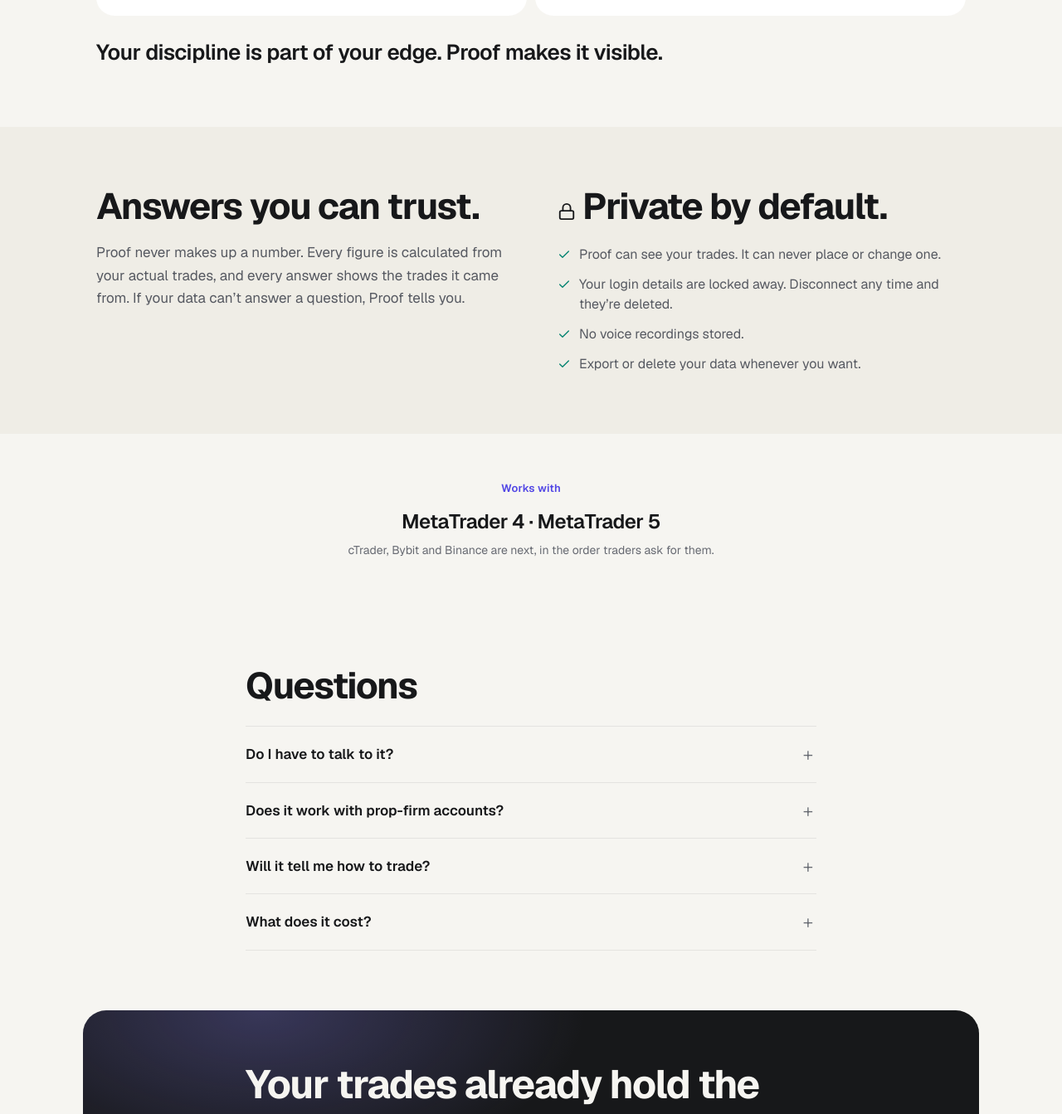
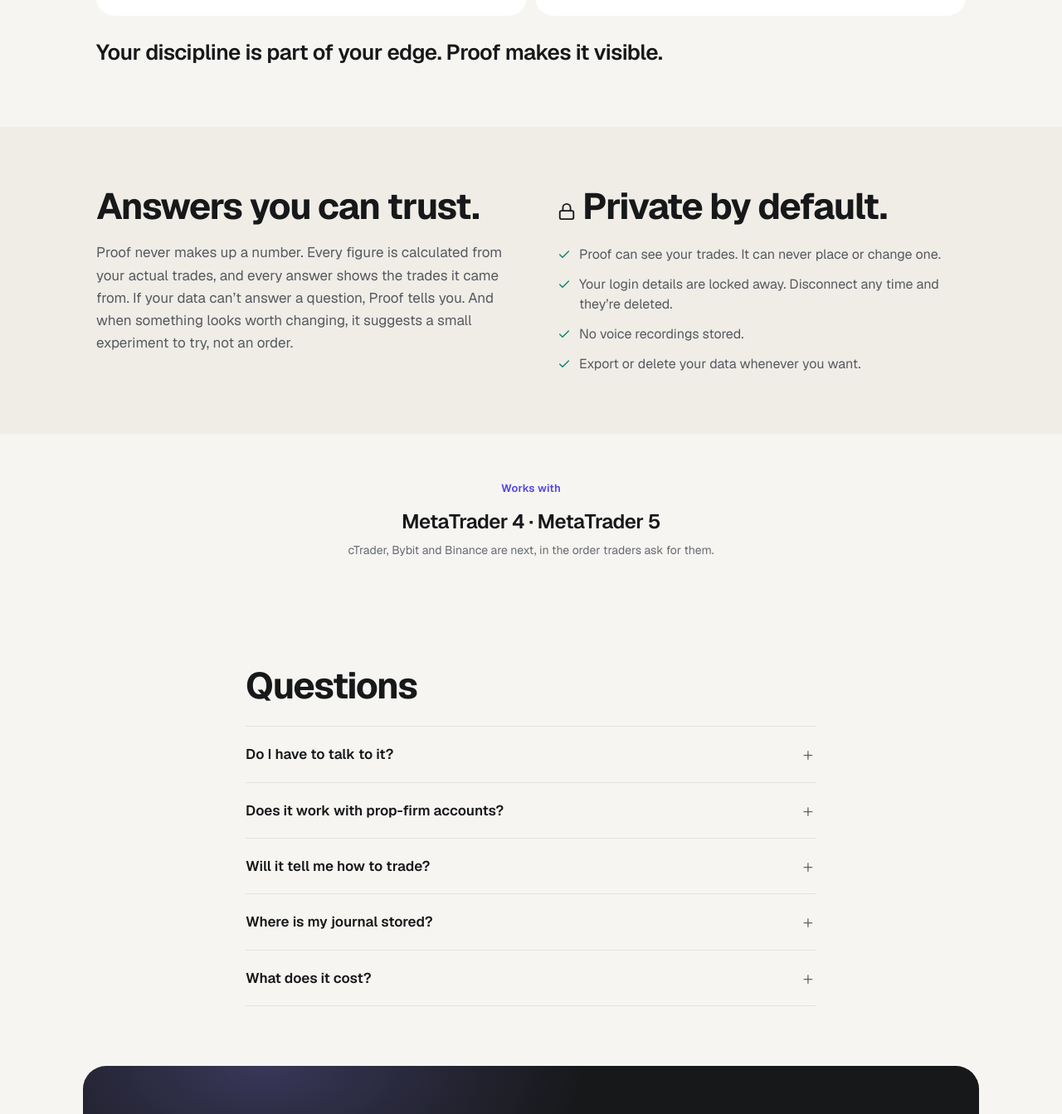
Before and after one commit to TobiWilliams001/proof, a Next.js app: page / in a window 1280 px wide. Shown: the part 3639-4982 px from the top of the page at 83% size. Built offline with nearby package versions, Linux system fonts and the light colour scheme.

Commit message:
feat: tell traders about experiments and where their journal is stored

```diff
--- a/src/app/page.tsx
+++ b/src/app/page.tsx
@@ -50,6 +50,7 @@ const FAQ = [
   ['Do I have to talk to it?', 'No. Type or speak, whatever suits the moment.'],
   ['Does it work with prop-firm accounts?', 'Yes, if your firm uses MetaTrader 4 or 5. Connect with your investor password, the view-only one your firm gives you.'],
   ['Will it tell me how to trade?', 'No. Your strategy stays yours. Proof shows you, with evidence, what’s working in it and what isn’t.'],
+  ['Where is my journal stored?', 'For now, on your device. You can export or delete it any time. Syncing across devices is coming.'],
   ['What does it cost?', 'Free during early access.'],
 ];
 
@@ -214,7 +215,7 @@ export default function Landing() {
           <div className={s.trust}>
             <Reveal><h2 className={s.h2}>Answers you can trust.</h2></Reveal>
             <p className={s.body}>
-              Proof never makes up a number. Every figure is calculated from your actual trades, and every answer shows the trades it came from. If your data can’t answer a question, Proof tells you.
+              Proof never makes up a number. Every figure is calculated from your actual trades, and every answer shows the trades it came from. If your data can’t answer a question, Proof tells you. And when something looks worth changing, it suggests a small experiment to try, not an order.
             </p>
           </div>
           <div className={s.trust}>
```
